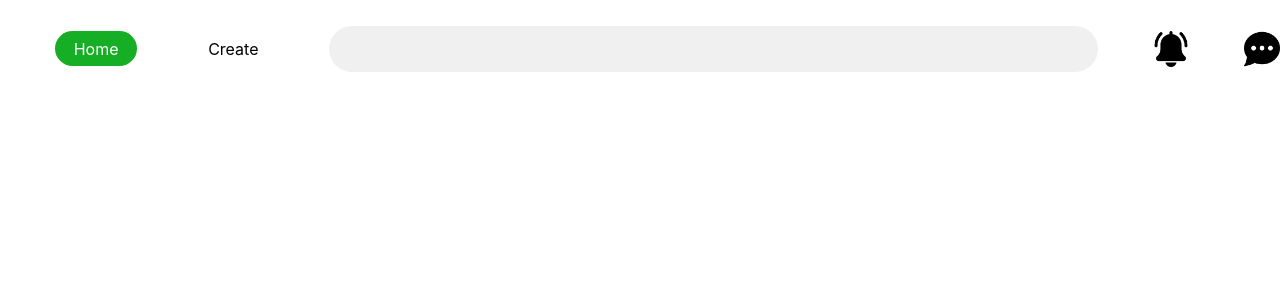
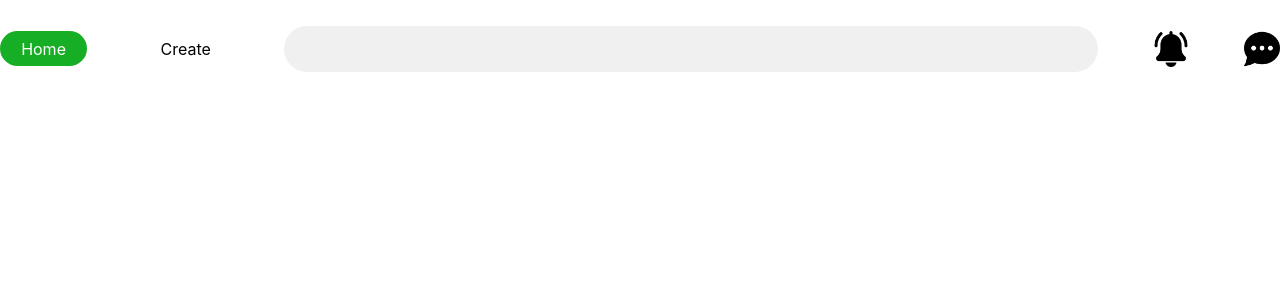
Before and after one commit to yobicod/Pinteloot, a React (Create React App) app: page / in a window 1280 px wide. Shown: the top 300 px of the page. Built offline with nearby package versions, Linux system fonts and the light colour scheme.

Commit message:
Edit first child margin-left

```diff
--- a/src/components/nav.css
+++ b/src/components/nav.css
@@ -21,6 +21,10 @@
 
 .nav {
   margin-left: 55px;
+}
+
+.nav:first-child {
+  margin-left: 0;
 }
 
 .createBtn {
```
